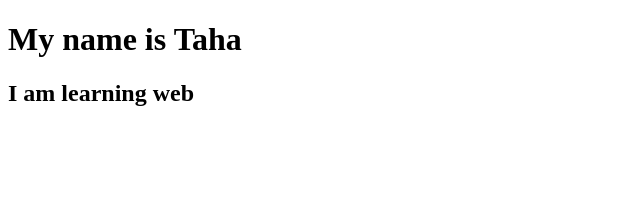
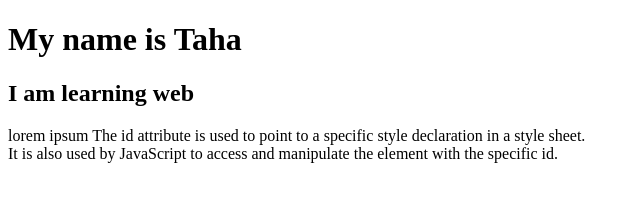
Before and after one commit to MuhammadTaha1035/MyHtmlWebTech, a plain HTML site: page Web Tech Prac/Lab1/index.html in a window 1280 px wide. Shown: the whole page, without its empty margins (0-640 px from the left). Drawn offline with Linux system fonts and the light colour scheme.

Commit message:
new commit

```diff
--- a/Web Tech Prac/Lab1/index.html
+++ b/Web Tech Prac/Lab1/index.html
@@ -8,5 +8,7 @@
 <body>
     <h1> My name is Taha </h1>
     <h2> I am learning web </h2>
+    <p> lorem ipsum The id attribute is used to point to a specific style declaration in a style sheet.</br>
+ 		It is also used by JavaScript to access and manipulate the element with the specific id.</p>
 </body>
 </html>
```
